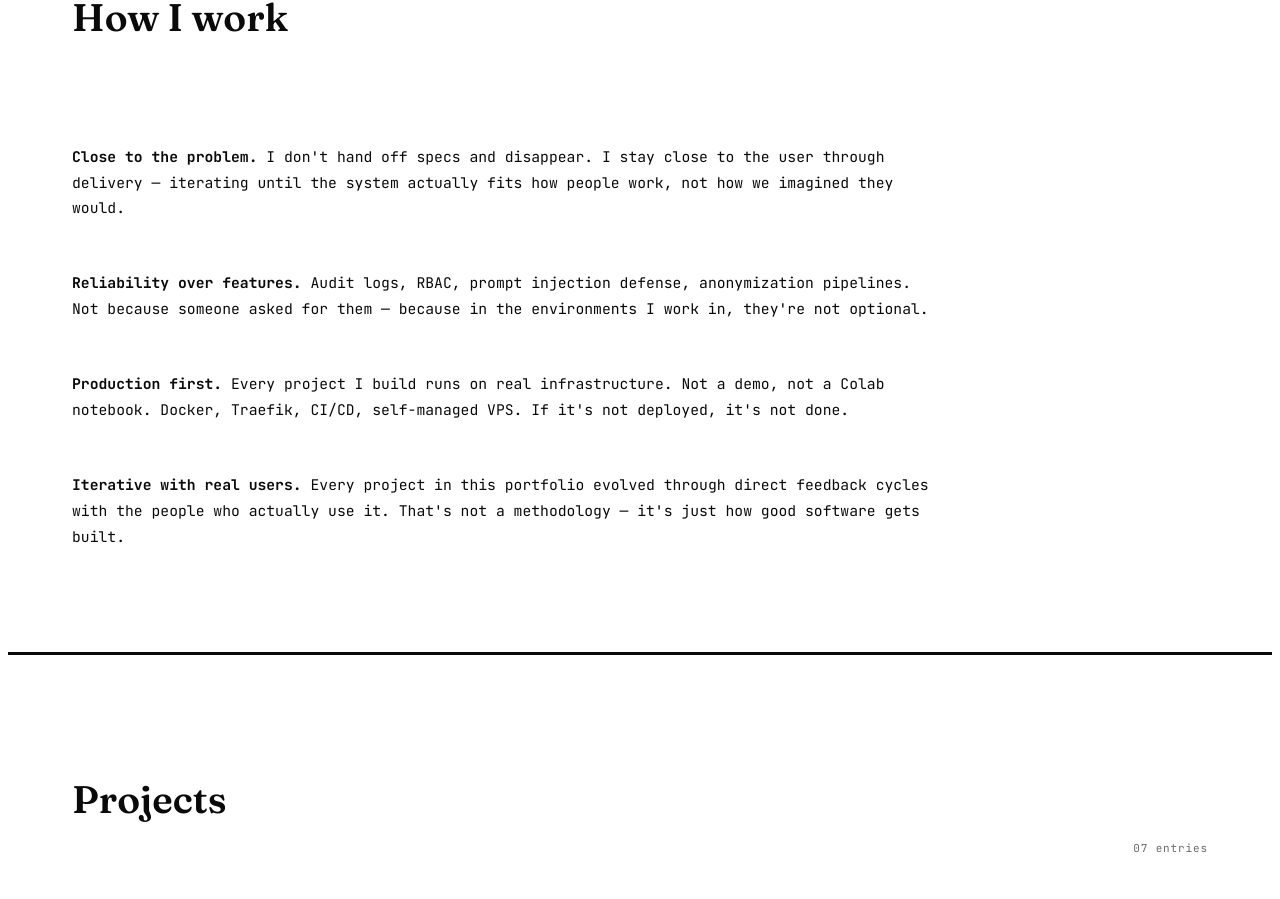
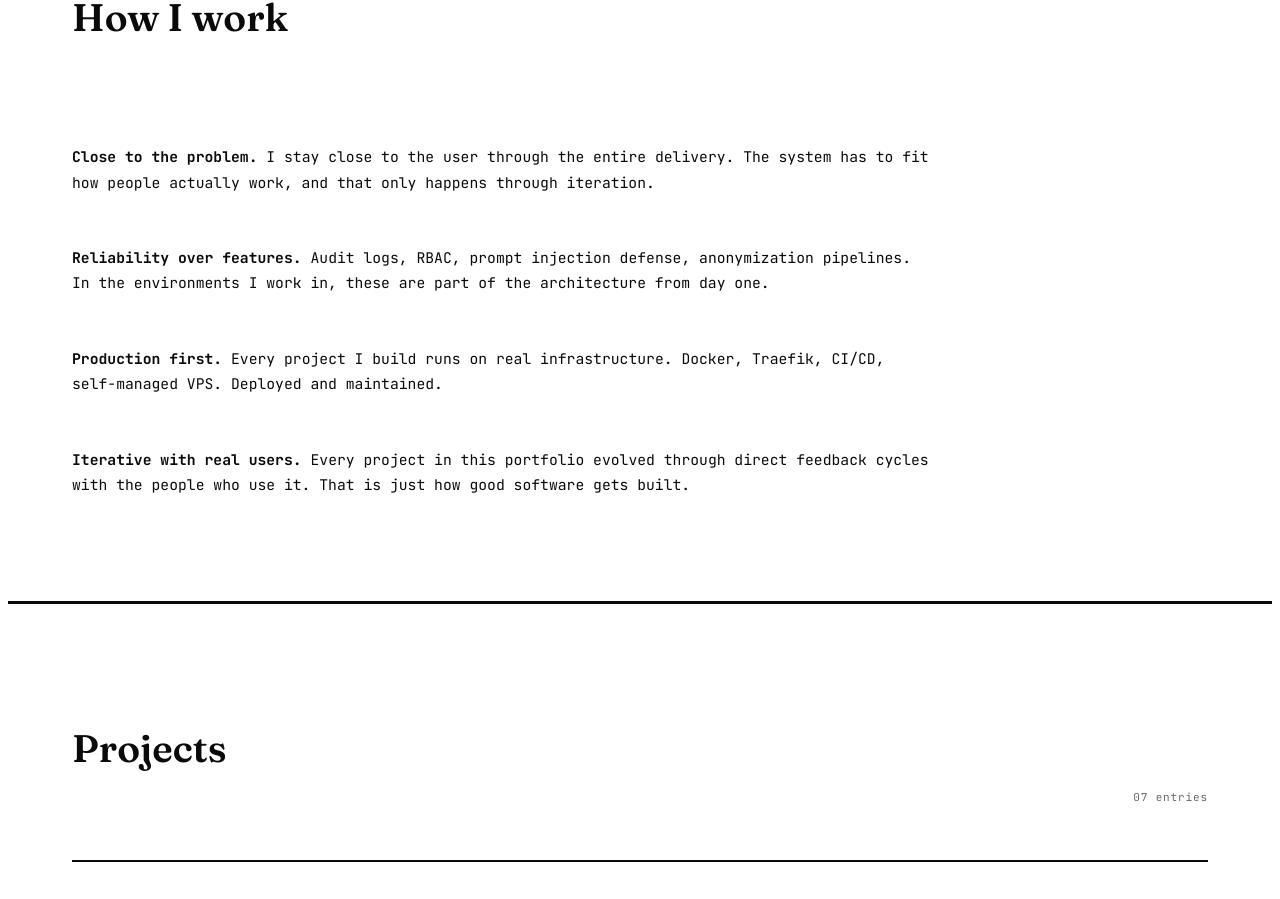
Before and after one commit to daniszwarc/portfolio, a Next.js app: page / in a window 1280 px wide. Shown: the part 1313-2212 px from the top of the page. Built offline with nearby package versions, Linux system fonts and the light colour scheme.

Commit message:
copy: update How I work section

```diff
--- a/app/page.tsx
+++ b/app/page.tsx
@@ -89,19 +89,19 @@ const projects: Row[] = [
 const principles = [
   {
     label: "Close to the problem.",
-    text: "I don't hand off specs and disappear. I stay close to the user through delivery — iterating until the system actually fits how people work, not how we imagined they would.",
+    text: "I stay close to the user through the entire delivery. The system has to fit how people actually work, and that only happens through iteration.",
   },
   {
     label: "Reliability over features.",
-    text: "Audit logs, RBAC, prompt injection defense, anonymization pipelines. Not because someone asked for them — because in the environments I work in, they're not optional.",
+    text: "Audit logs, RBAC, prompt injection defense, anonymization pipelines. In the environments I work in, these are part of the architecture from day one.",
   },
   {
     label: "Production first.",
-    text: "Every project I build runs on real infrastructure. Not a demo, not a Colab notebook. Docker, Traefik, CI/CD, self-managed VPS. If it's not deployed, it's not done.",
+    text: "Every project I build runs on real infrastructure. Docker, Traefik, CI/CD, self-managed VPS. Deployed and maintained.",
   },
   {
     label: "Iterative with real users.",
-    text: "Every project in this portfolio evolved through direct feedback cycles with the people who actually use it. That's not a methodology — it's just how good software gets built.",
+    text: "Every project in this portfolio evolved through direct feedback cycles with the people who use it. That is just how good software gets built.",
   },
 ];
 
```
Also changed, not shown: 1 other file (tests, documents, lock files or other folders).
